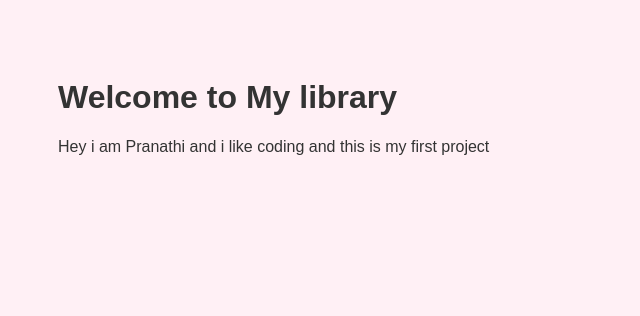
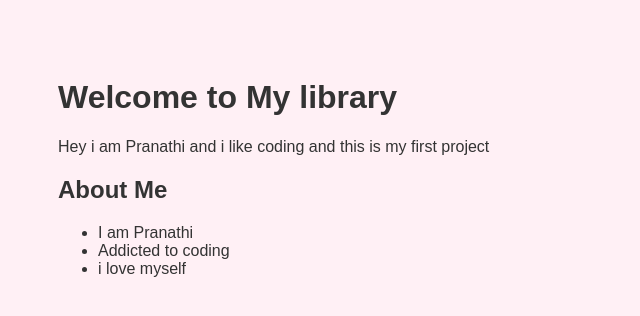
Before and after one commit to MamidalaSaiPranathi/My_library, a plain HTML site: page index.html in a window 1280 px wide. Shown: the whole page, without its empty margins (0-640 px from the left). Drawn offline with Linux system fonts and the light colour scheme.

Commit message:
Added about me section

```diff
--- a/index.html
+++ b/index.html
@@ -7,6 +7,13 @@
 </head>
 <body>
   <h1> Welcome to My library</h1>
-  <p> Hey i am Pranathi and i like coding and this is my first project</p>
+  <p> Hey i am Pranathi and i like coding and this is my first project
+  <h2>About Me</h2>
+  <ul>
+  <li> I am Pranathi</li>
+  <li>Addicted to coding</li>
+  <li>i love myself</li>
+  </ul>
+  </p>
 </body>
-</html>
+</html
```
